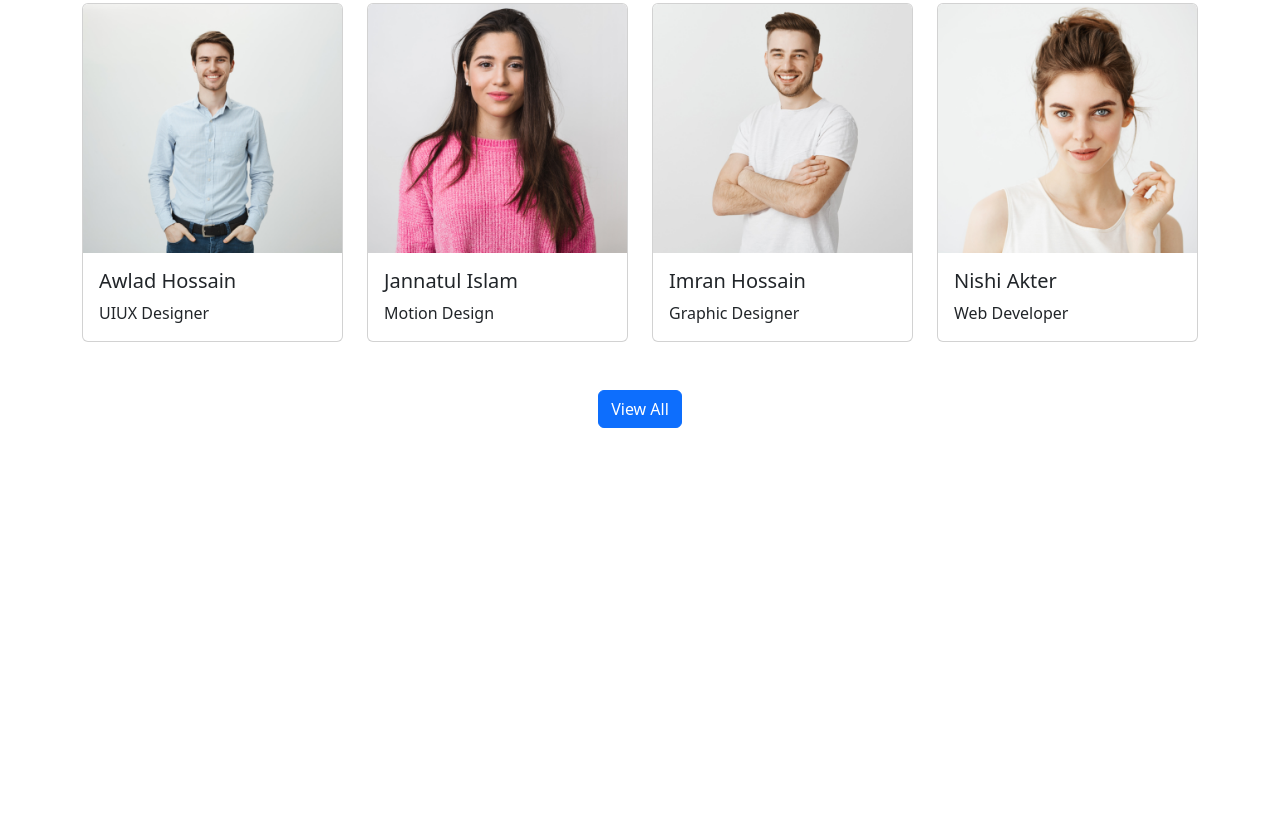
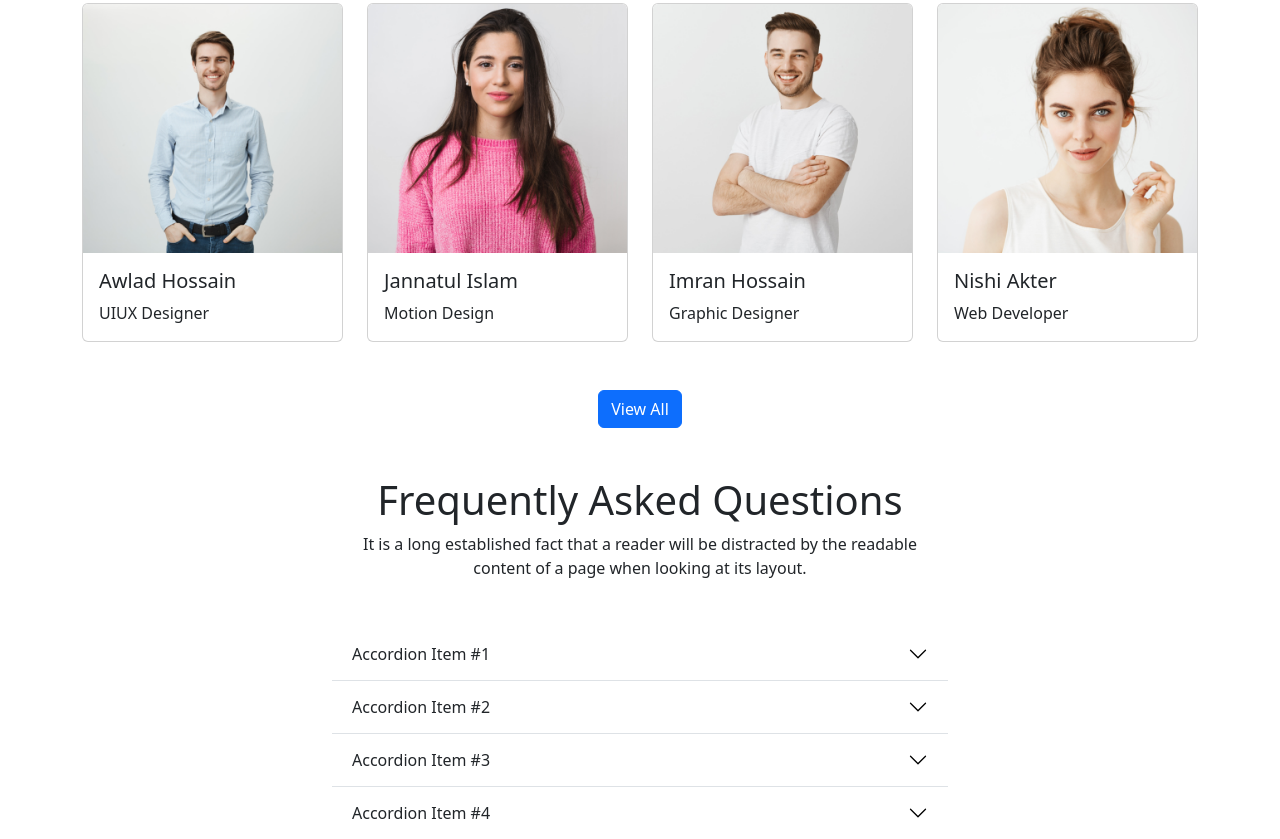
Before and after one commit to SHOUROV-HASAN-CSE/Tech-Indoor, a plain HTML site: page index.html in a window 1280 px wide. Shown: the part 1769-2608 px from the top of the page. Before the commit the page ends 2197 px from the top, so only its background shows below. Drawn offline with nearby package versions, Linux system fonts and the light colour scheme.

Commit message:
Frequently Asked Questions section added

```diff
--- a/index.html
+++ b/index.html
@@ -263,6 +263,59 @@
         </div>
       </section>
       <!--Successfull Students Section End -->
+
+      <!-- Frequently Asked Questions Section Start -->
+      <section class="container mt-5 w-50">
+        <div class="text-center">
+          <h1>Frequently Asked Questions</h1>
+          <p>It is a long established fact that a reader will be distracted by the readable <br> content of a page when looking at its layout.</p>
+        </div>
+        <div class="mt-5">
+          <div class="accordion accordion-flush" id="accordionFlushExample">
+            <div class="accordion-item">
+              <h2 class="accordion-header" id="flush-headingOne">
+                <button class="accordion-button collapsed" type="button" data-bs-toggle="collapse" data-bs-target="#flush-collapseOne" aria-expanded="false" aria-controls="flush-collapseOne">
+                  Accordion Item #1
+                </button>
+              </h2>
+              <div id="flush-collapseOne" class="accordion-collapse collapse " aria-labelledby="flush-headingOne" data-bs-parent="#accordionFlushExample">
+                <div class="accordion-body">Placeholder content for this accordion, which is intended to demonstrate the <code>.accordion-flush</code> class. This is the first item's accordion body.</div>
+              </div>
+            </div>
+            <div class="accordion-item">
+              <h2 class="accordion-header" id="flush-headingTwo">
+                <button class="accordion-button collapsed" type="button" data-bs-toggle="collapse" data-bs-target="#flush-collapseTwo" aria-expanded="false" aria-controls="flush-collapseTwo">
+                  Accordion Item #2
+                </button>
+              </h2>
+              <div id="flush-collapseTwo" class="accordion-collapse collapse" aria-labelledby="flush-headingTwo" data-bs-parent="#accordionFlushExample">
+                <div class="accordion-body">Placeholder content for this accordion, which is intended to demonstrate the <code>.accordion-flush</code> class. This is the second item's accordion body. Let's imagine this being filled with some actual content.</div>
+              </div>
+            </div>
+            <div class="accordion-item">
+              <h2 class="accordion-header" id="flush-headingTwo">
+                <button class="accordion-button collapsed" type="button" data-bs-toggle="collapse" data-bs-target="#flush-collapseTwo" aria-expanded="false" aria-controls="flush-collapseTwo">
+                  Accordion Item #3
+                </button>
+              </h2>
+              <div id="flush-collapseTwo" class="accordion-collapse collapse" aria-labelledby="flush-headingTwo" data-bs-parent="#accordionFlushExample">
+                <div class="accordion-body">Placeholder content for this accordion, which is intended to demonstrate the <code>.accordion-flush</code> class. This is the second item's accordion body. Let's imagine this being filled with some actual content.</div>
+              </div>
+            </div>
+            <div class="accordion-item">
+              <h2 class="accordion-header" id="flush-headingThree">
+                <button class="accordion-button collapsed" type="button" data-bs-toggle="collapse" data-bs-target="#flush-collapseThree" aria-expanded="false" aria-controls="flush-collapseThree">
+                  Accordion Item #4
+                </button>
+              </h2>
+              <div id="flush-collapseThree" class="accordion-collapse collapse" aria-labelledby="flush-headingThree" data-bs-parent="#accordionFlushExample">
+                <div class="accordion-body">Placeholder content for this accordion, which is intended to demonstrate the <code>.accordion-flush</code> class. This is the third item's accordion body. Nothing more exciting happening here in terms of content, but just filling up the space to make it look, at least at first glance, a bit more representative of how this would look in a real-world application.</div>
+              </div>
+            </div>
+          </div>
+        </div>
+      </section>
+      <!-- Frequently Asked Questions Section End -->
     </main>
     <!-- Main Section End-->
 
```
